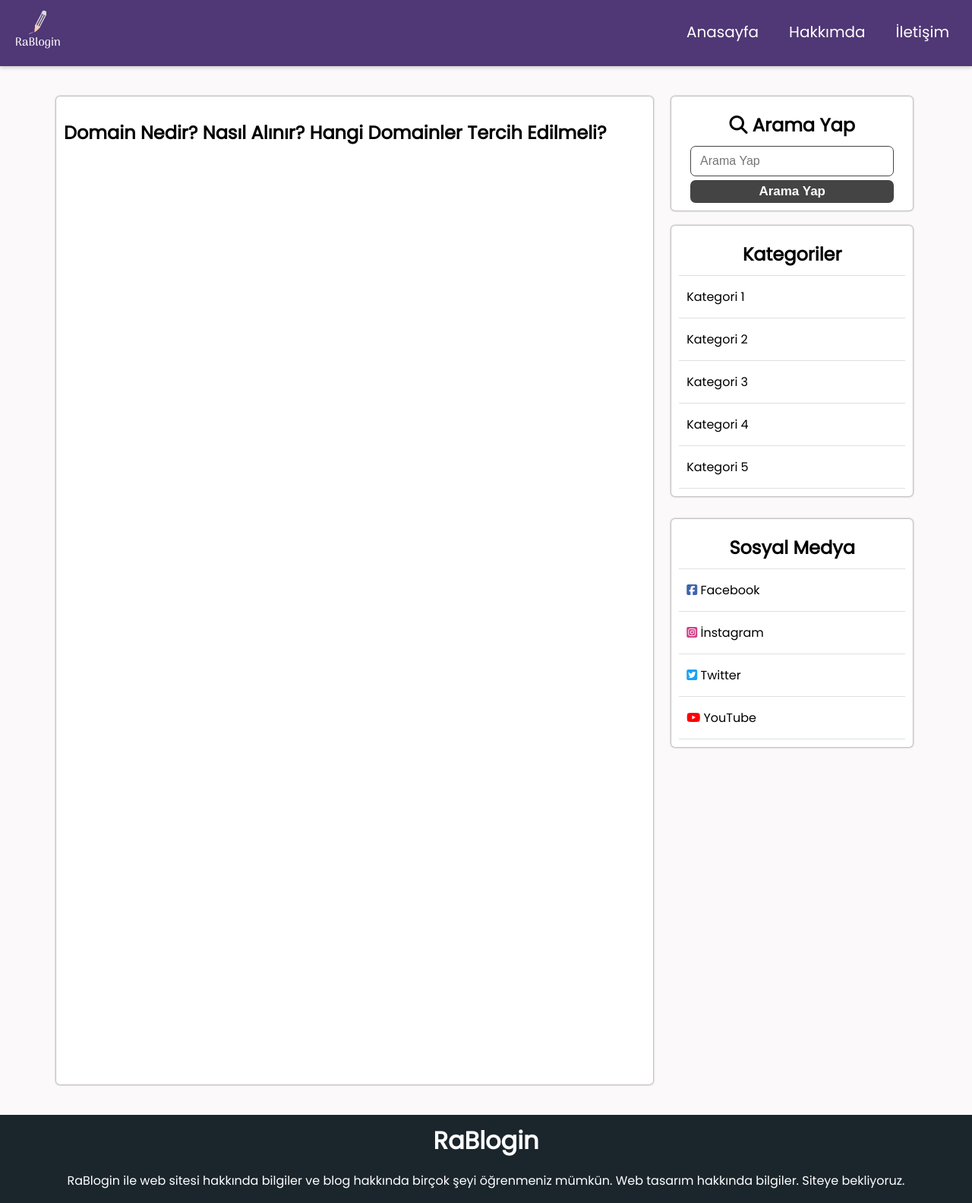
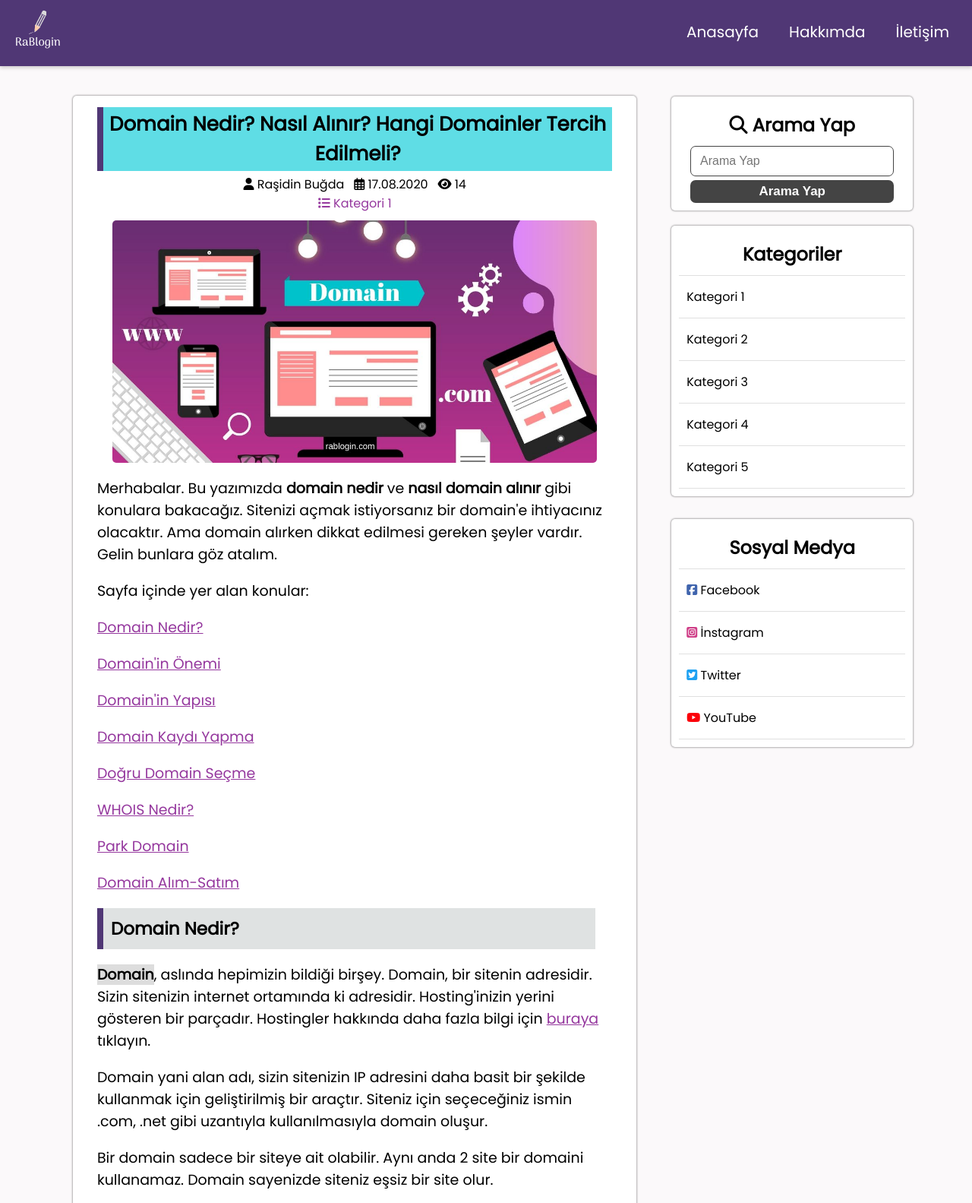
Before and after one commit to rasidinnbugda/RaBloginTheme, a PHP site: page /page.html in a window 1280 px wide. Shown: the top 1583 px of the page at 76% size. Run offline with PHP 8.4, Linux system fonts and the light colour scheme; some libraries are stand-ins or nearby versions.

Commit message:
page.html ve Hata Düzeltmeleri
page.html dosyası %80 civarında tamamlandı ve kodlarda çeşitli hatalar düzeltildi.

```diff
--- a/css/style.css
+++ b/css/style.css
@@ -85,18 +85,99 @@ main {
 
 main.page {
     height: auto;
-    padding: 10px;
-    min-height: 1300px;
+    margin-top: 9px;
 }
 
 main article.main-page {
-    width: 100;
-    height: 1300px;
+    width: 92%;
+    margin: 0px auto;
     background-color: #fff;
     box-sizing: border-box;
     padding: 10px;
     box-shadow: 0px 0px 2px 1px rgba(0, 0, 0, .3);
     border-radius: 5px;
+}
+
+main article.main-page .article-title {
+    text-align: center;
+    font-size: 26px;
+    border-left: 8px solid #503775;
+    width: 94%;
+    background-color: #5fdde5;
+    padding: 3px;
+    box-sizing: border-box;
+    margin: 5px auto;
+}
+
+main article.main-page .post-info {
+    text-align: center;
+}
+
+main article.main-page .post-info .c-item {
+    color: #95389E;
+    text-decoration: none;
+    transition: .3s;
+}
+
+main article.main-page .post-info .c-item:hover {
+    background-color: #95389E;
+    color: #fff;
+    padding-left: 2px;
+    padding-right: 2px;
+}
+
+main article.main-page .post-image {
+    margin: 8px auto;
+    width: 94%;
+    border-radius: 5px;
+}
+
+main article.main-page .post-image img {
+    width: 100%;
+    border-radius: 5px;
+}
+
+main article.main-page img {
+    display: block;
+    margin: 10px auto 0px auto;
+    max-width: 94%;
+}
+
+main article.main-page .post-write {
+    width: 94%;
+    margin: 0px auto;
+    font-size: 19px;
+}
+
+main article.main-page .post-write a {
+    color: #95389E;
+    transition: all .3s;
+    text-decoration: underline;
+}
+
+main article.main-page .post-write a:hover {
+    background-color: #95389E;
+    color: #fff;
+    text-decoration: none;
+}
+
+main article.main-page h2 {
+    background-color: #dfe2e2;
+    border-left: 8px solid #503775;
+    width: 94%;
+    padding: 10px 0 10px 10px;
+    font-size: 23px;
+}
+
+main article.main-page h3 {
+    font-size: 21px;
+    color: #f78259 !important;
+}
+
+@media (max-width:868px) {
+    main article.main-page .post-write {
+        font-size: 16px;
+    }
 }
 
 /* Aside */
@@ -180,7 +261,7 @@ aside section.topics ul li a {
     padding: 15px 0px 15px 10px;
     border-bottom: 1px solid #e0e0e0;
     text-decoration: none;
-    color: inherit;
+    color: #000;
     transition: all .3s;
 }
 
@@ -203,7 +284,7 @@ aside section.social-media ul li a {
     padding: 15px 0px 15px 10px;
     border-bottom: 1px solid #e0e0e0;
     text-decoration: none;
-    color: inherit;
+    color: #000;
     transition: all .3s;
 }
 
@@ -305,6 +386,10 @@ aside.fixed-aside {
 
 .grid > article p {
     color: #000;
+}
+
+.grid > article .c-item {
+    color: #95389E;
     transition: .3s;
 }
 
@@ -421,13 +506,13 @@ footer .footer-lower {
 }
 
 footer .footer-up a {
-    color: inherit;
+    color: #fff;
     display: inline-block;
     margin: 10px 10px;
 }
 
 footer .footer-lower a {
-    color: inherit;
+    color: #fff;
 }
 
 /* Media */
@@ -464,6 +549,16 @@ footer .footer-lower a {
 
     .new-wrapper .post .post-preview {
         padding: 0;
+    }
+
+    main article.main-page .article-title {
+        font-size: 20px;
+    }
+    main article.main-page h2 {
+        font-size: 18px;
+    }
+    main article.main-page h3 {
+        font-size: 17px;
     }
 }
 
--- a/page.html
+++ b/page.html
@@ -27,7 +27,7 @@
         <div class="menu-toggle"></div>
         <nav>
             <ul>
-                <li><a href="#" class="cool-link">Anasayfa</a></li>
+                <li><a href="index.html" class="cool-link">Anasayfa</a></li>
                 <li><a href="#" class="cool-link">Hakkımda</a></li>
                 <li><a href="#" class="cool-link">İletişim</a></li>
             </ul>
@@ -43,6 +43,161 @@
             <main class="page">
                 <article class="main-page">
                     <h1 class="article-title">Domain Nedir? Nasıl Alınır? Hangi Domainler Tercih Edilmeli?</h1>
+                    <div class="post-info">
+                        <b><i class="fas fa-user"></i></b> Raşidin Buğda &nbsp;
+                        <b><i class="far fa-calendar-alt"></i></b> 17.08.2020 &nbsp;
+                        <b><i class="fas fa-eye"></i></b> 14<br>
+                        <a href="#" title="" class="c-item"><i class="fas fa-list"></i> Kategori 1</a>
+                    </div>
+
+                    <div class="post-image">
+                        <img src="img/yazilar/domain.jpg" alt="">
+                    </div>
+
+                    <div class="post-write">
+                        <p>Merhabalar. Bu yazımızda <b>domain nedir</b> ve <b>nasıl domain alınır</b> gibi konulara bakacağız. Sitenizi açmak istiyorsanız bir domain'e ihtiyacınız olacaktır. Ama domain alırken dikkat edilmesi gereken şeyler vardır. Gelin bunlara göz atalım.</p>
+
+                        <p>Sayfa içinde yer alan konular:</p>
+
+                        <p><a href="#">Domain Nedir?</a></p>
+
+                        <p><a href="#">Domain'in Önemi</a></p>
+
+                        <p><a href="#">Domain'in Yapısı</a></p>
+
+                        <p><a href="#">Domain Kaydı Yapma</a></p>
+
+                        <p><a href="#">Doğru Domain Seçme</a></p>
+
+                        <p><a href="#">WHOIS Nedir?</a></p>
+
+                        <p><a href="#">Park Domain</a></p>
+
+                        <p><a href="#">Domain Alım-Satım</a></p>
+
+                        <h2>Domain Nedir?</h2>
+
+                        <p><b style="background-color: #dddddd;">Domain</b>, aslında hepimizin bildiği birşey. Domain, bir sitenin adresidir. Sizin sitenizin internet ortamında ki adresidir. Hosting'inizin yerini gösteren bir parçadır. Hostingler hakkında daha fazla bilgi için <a href="#">buraya</a> tıklayın.</p>
+
+                        <p>Domain yani alan adı, sizin sitenizin IP adresini daha basit bir şekilde kullanmak için geliştirilmiş bir araçtır. Siteniz için seçeceğiniz ismin .com, .net gibi uzantıyla kullanılmasıyla domain oluşur.</p>
+
+                        <p>Bir domain sadece bir siteye ait olabilir. Aynı anda 2 site bir domaini kullanamaz. Domain sayenizde siteniz eşsiz bir site olur.</p>
+
+                        <img src="https://i.hizliresim.com/AI18Lb.jpg" alt="">
+
+                        <h2>Domain'in Önemi</h2>
+
+                        <p>Alan adınız, sizin sitenizin kalitesini belirleyecek etkenlerin başında gelir. Domain, siteyi ziyaret eden kişilere site hakkında bilgi verebilir ve ziyaretçilerin ilgisini çekebilir. Alan adınızı alırken dikkatli düşünmeli ve üzerinde kafa yormalısınız.</p>
+
+                        <div style="background:#eeeeee; border:1px solid #cccccc; padding:5px 10px">Domain'iniz akılda kalıcı olsun ki insanlar sizi hep hatırlayabilsin.</div>
+
+                        <p>Alan adınızı doğru seçerseniz ayrıca Google sizi sever ve sizi üst sıralara çıkarır. Alan adınızda sitenin anahtar kelimelerini kullanmakta fayda var.</p>
+
+                        <p>Bunun dışında <a href="#">Hosting</a> paketinizde verilen e-mail hesaplarında alan adınızın ismini kullanmak siteyi ziyaretçilerin gözünde daha profesyonel gözüktürecektir.</p>
+
+                        <h2>Domain'in Yapısı</h2>
+
+                        <p>Domainler de birkaç farklı bölüm vardır. Bunlar çok önemli olmasa da bilmekte fayda vardır.</p>
+
+                        <p>Örneğin şu adresi örnek alalım.</p>
+
+                        <div style="background:#eeeeee; border:1px solid #cccccc; padding:5px 10px">https://rablogin.com/domain-nedir</div>
+
+                        <img src="https://i.hizliresim.com/0aRy0S.jpg" alt="">
+
+                        <p>Evet burada sırasıyla açıklayalım.</p>
+
+                        <h3>1. Protokol (https:// - https://)</h3>
+
+                        <p>Bu protokol sitenizin güvenlik doğrulaması ile ilgilidir. SSL Sertifikası olanlar <b>https://</b> ile başlarken sertifikaya sahip olmayan siteler <b>http://</b> ile başlar.</p>
+
+                        <p>SSL Sertifikası olan siteler Google sıralamasında daha üste çıkarlar.</p>
+
+                        <h3>2. Subdomain (forum.rablogin gibi)</h3>
+
+                        <p>Subdomain'ler <a href="#">Hosting</a> yazımızda da belirttiğimiz gibi bir adresin alt domaini'dir. Örneğin bu site rablogin.com iken ben bir forum açmak istersem forum.rablogin.com subdomain'li bir alan adı oluşturabilirim.</p>
+
+                        <p>Subdomainler sayesinde site içerisinde site yapabiliyoruz. Özellikle farklı özelliklerde yerler açmak isteyenler için önerilir.</p>
+
+                        <h3>3. Second Level Domain (rablogin)</h3>
+
+                        <p>Anlamı ikinci seviye domain olan ve sizin belirlediğiniz domain'in sadece adını oluşturan kısımdır. Daha önce de dediğimiz gibi Domain alırken özellikle bu kısma dikkat edilmelidir.</p>
+
+                        <p>Bu kısım sitenizin ismini veya artık hangi ismi koyduysanız onu içerir.</p>
+
+                        <h3>4. Top Level Domain (.com, .net, .org vb.)</h3>
+
+                        <p>Sitenizin ikinci seviye domaininden sonra gelen uzantı kısmıdır. Burası da oldukça önemlidir çünkü ziyaretçiler genellikle bu kısma da dikkat edebilir. Onun dışında Google da uzantılara dikkat ediyor. Bu kısım ayrıca ziyaretçilere siteniz hakkında önden bilgi verir.</p>
+
+                        <p>Örneğin <b>.com</b> alan adı uzantısı genelde ticari işletmelerde veya kişisel sitelerde kullanılır.</p>
+
+                        <p>Bunun dışında kullanılan <b>.net</b> alan adı uzantısı <strong>.com</strong> uzantısı boşta olmadığında tercih edilen bir uzantıdır.</p>
+
+                        <p><strong>.gov</strong> ise devlet kurumları için kullanılırken; <b>.edu</b> eğitim kurumları, <b>.org</b> ise kâr amacı gütmeyen kuruluşlar tarafından kullanılır.</p>
+
+                        <p>Dünya genelinde en çok kullanılan 2019 istatistiklerine göre <b>.com</b> alan adı uzantısı olmuştur.</p>
+
+                        <h3>5. Dosya Yolu (domain-nedir)</h3>
+
+                        <p>Bu ise sizin sayfanızı belirler. Tüm alan adından sonra dosya yolu belirtilerek istenen sayfaya gidilir.</p>
+
+                        <h3>6. Bonus olarak Ülke Kodu (.tr)</h3>
+
+                        <p>Birçoğumuz bazı alan adlarından sonra <strong>.tr</strong> uzantısını görmüştür. Örneğin rablogin.com.tr gibi olabilirdi. Bu eğer hedef kitleniz özellikle bir ülkeyse o ülkenin kodu ile domain oluşturulur. Bu biraz zahmetlidir evrak işleri vesayre gerektirebilir.</p>
+
+                        <h2>Domain Kaydı Yapma</h2>
+
+                        <p>Domain'ininizi belirlediyseniz sıra geldi Domain kaydı almaya. Domain alacağınız firmada öncelikle Domain sorguluyorsunuz. Eğer o alan adını daha önce kimse almadıysa kayıt işlemini yapıyoruz. Sepetten ödemeyi yapıyoruz.</p>
+
+                        <p>Bunu haricinde <a href="#">Hosting</a> yazımızda da belirttiğimiz gibi Hosting paketlerinin yanında bedava domain veren firmalarda vardır. Bu tarz paketleri öneririm.</p>
+
+                        <p>Bu arada size önerebileceğim Domain sağlayıcı firmalarından bazıları <a href="#">GoDddy</a> ve <a href="#">Turhost</a> olduğunu söyleyebilirim. Bu iki firmada gayet güzel firmalar.</p>
+
+                        <h2>Doğru Domain Seçme</h2>
+
+                        <p>Evet, domain hakkında teknik bilgileri öğrendiğimize göre sıra geldi doğru alan adını seçmeye. Doğru alan adı daha önce belirttiğimiz gibi sizin siteniz için oldukça önemlidir. İnsanların aklında kalmanız gerekir.</p>
+
+                        <p>O zaman maddeler halinde sıralayalım.</p>
+
+                        <ul>
+                            <li>Alan adınızın kolay okunabilir ve akılda kalıcı olması gerek. Böylece insanlar sizin sitenizi kolayca hatırlayacaktır.</li>
+                            <li>Alan adında sitenizin anahtar kelimelerini kullanmak özellikle anahtar kelimeler de yer alan sitenizin ismini kullanmak Google açısından oldukça iyi gözükecektir.</li>
+                            <li>Çok uzun bir ad seçmeyin. Çünkü uzun adresler hem yazması zordur hem de genelde akılda kalıcı değildir.</li>
+                            <li>Domain adresinizde tire ve sayılar kullanmaktan kaçının.</li>
+                            <li>Önceden alan adı uzantısını belirlemeniz ve bu uzantıda boşta olan domain var mı bakmanız gerekir. Çünkü tamda site bitmiş domaini alırken bu durum size zaman kaybettirecektir.</li>
+                            <li>Başka adreslerden daha farklı olmasını sağlayın. Eğer adresi başka bir sitenin adresine benzerse insanlar karıştırabilir.</li>
+                            <li>Ayrıca alan adınızda türkçe karakter kullanamazsınız.</li>
+                            <li>Daha sonradan değiştirmeyeceğiniz bir alan adı kullanın yoksa ileride özellikle SEO açısından çok ciddi sorunlar yaşarsınız.</li>
+                        </ul>
+
+                        <h2>WHOIS Nedir?</h2>
+
+                        <p>WHOIS, bir alan adının kime ait olduğuna dair bilgiler veren sorgulama sistemi diyebiliriz. Eğer siz alan adınızın kime ait olduğunu görmeyi istemiyorsanız domain sağlayan firmanızdan WHOIS Gizleme talep edebilirsiniz.</p>
+
+                        <p>Şunu da eklemek istiyorum ki WHOIS gizlemek Google tarafından kötü algılanabilir. Google sizin saklamak isteyeceğiniz ne olabilir diye düşünüp sitenizi aşağılara çekebilir.</p>
+
+                        <h2>Park Domain</h2>
+
+                        <p>Sitenizi açtınız diyelim ve site iyice gelişti. Herşey çok güzel giderken ortaya şöyle bir sorun çıkabilir. Site domaininizin farklı uzantılı versiyonları örneğin rablogin.com yerine rablogin.xyz gibi rakipleriniz tarafından alınabilir. Veya alan adınızda oluşabilecek kelime karışıklıklarından dolayı sitenizin ziyaretçisi düşebilir.</p>
+
+                        <p>Bunun önüne geçmenin yolu ise o diğer domainleri alarak kendi sitenize yönlendirmektir. Böylece sizin sitenizin adı farklı alan adları ile sizin normal sitenize erişim sağlayacaktır. Bu yöntemi özellikle büyük siteler yapar.</p>
+
+                        <p>Kısacası Park domain farklı alan adlarını sizin sitenize yöneltir.</p>
+
+                        <h2>Domain Alım-Satım</h2>
+
+                        <p>Bazı domainler vardır ki bunlar ileride değerlenme ihtimali olan veya çoktan değerlenmiş domainlerdir. Bazı fırsatçılar bu domainleri alarak daha sonra daha fazla ücret karşılığında satabilmektedir. Bunun tam tersi domain değeri düşebilir ve zarara da girebilirler.</p>
+
+                        <p>Siz de domain alım satım yaparak sanal bir dükkan açabilirsiniz. Eğer bunu yapabileceğinizi düşünüyorsanız ve doğru domainleri doğru zamanda alıp doğru zamanda satarsanız bir miktar kazanç elde edebilirsiniz. Ama bu yöntemi çok önermem çünkü işlerin batma olasılığı da vardır.</p>
+
+                        <hr>
+
+                        <p>Evet sizlere bugün Domain konusunu da anlattım. Umarım yazıyı beğenmişsinizdir. Eğer eklemek istedikleriniz varsa veya yanlışlık görürseniz altta yorumlara yazabilir veya sosyal medyadan bize ulaşabilirsiniz.</p>
+
+                        <center style="margin: 10px 0px 10px 0px; font-size: 16px;">Domain Nedir? Nasıl Alınır? Hangi Domainler Tercih Edilmeli? | rablogin.com</center>
+
+                    </div>
+
                 </article>
             </main>
 
@@ -84,6 +239,7 @@
             <!-- Aside end -->
             <div class="clearfix"></div>
         </div>
+
         <!-- Footer -->
         <footer>
             <div class="footer-up">
@@ -117,6 +273,7 @@
                 $('nav').toggleClass('active')
             })
         })
+
     </script>
 
     <script>
@@ -128,7 +285,10 @@
             autoplayHoverPause: true,
             items: 1,
         });
+
     </script>
 
     <!-- JavaScript End -->
-</body></html>
+</body>
+
+</html>
```
Also changed, not shown: index.html (+5 -5 lines).
